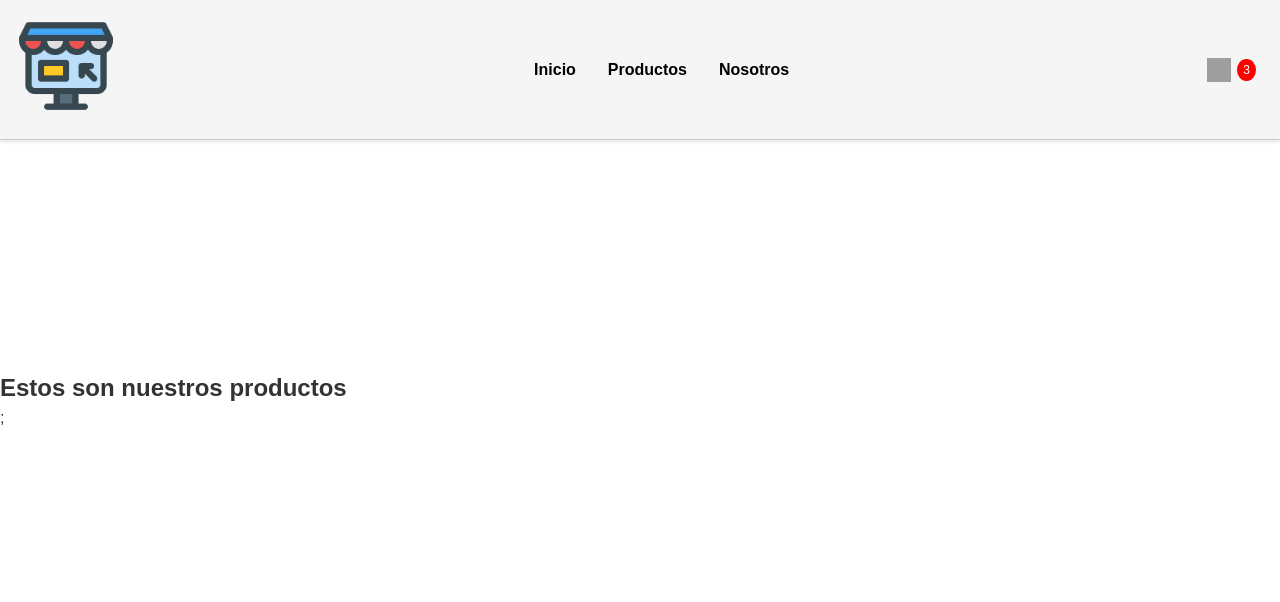
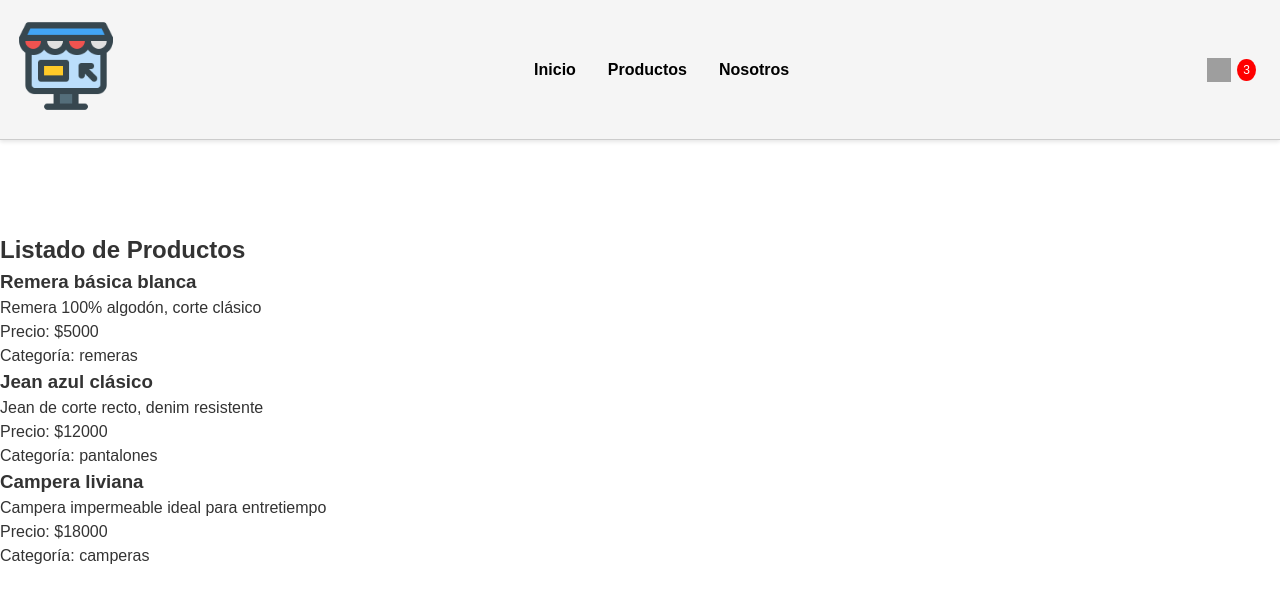
Before and after one commit to calmulieri/NavegaLasRutasMulieri, a React app: page /productos in a window 1280 px wide. Shown: the top 602 px of the page. Built offline with nearby package versions, Linux system fonts and the light colour scheme; grey boxes are pictures that could not be loaded; the HTML template or start-up script is replaced by a standard one.

Commit message:
Avance con lista de productos y categorias

```diff
--- a/package.json
+++ b/package.json
@@ -10,6 +10,7 @@
     "preview": "vite preview"
   },
   "dependencies": {
+    "axios": "^1.9.0",
     "react": "^19.0.0",
     "react-dom": "^19.0.0",
     "react-router-dom": "^7.6.1"
--- a/src/App.jsx
+++ b/src/App.jsx
@@ -4,7 +4,7 @@ import Inicio from "./components/Inicio.jsx";
 import Productos from "./components/Productos.jsx";
 import Nosotros from "./components/Nosotros.jsx";
 import Error404 from "./components/Error.jsx";
-import './App.css';                           // Estilos generales
+import "./App.css";                           // Estilos generales
 /*import ItemListContainer from "./components/ItemListContainer.jsx"; BORRAR AL FINAL*/
 function App() {
    return (
--- a/src/components/Productos.jsx
+++ b/src/components/Productos.jsx
@@ -1,9 +1,19 @@
-import React from 'react'
+import misproductos from "./productos/misproductos.js"
 
 const Productos = () => {
   return (
     <div>
-        <h2>Estos son nuestros productos</h2>;
+      <h2>Listado de Productos</h2>
+      <ul>
+        {misproductos.map((prod) => (
+          <li key={prod.id}>
+            <h3>{prod.nombre}</h3>
+            <p>{prod.descripcion}</p>
+            <p>Precio: ${prod.precio}</p>
+            <p>Categoría: {prod.categoria}</p>
+          </li>
+        ))}
+      </ul>
     </div>
   )
 }
--- /dev/null
+++ b/src/components/productos/misproductos.js
@@ -0,0 +1,25 @@
+const misproductos = [
+  {
+    id: 1,
+    nombre: "Remera básica blanca",
+    descripcion: "Remera 100% algodón, corte clásico",
+    precio: 5000,
+    categoria: "remeras",
+  },
+  {
+    id: 2,
+    nombre: "Jean azul clásico",
+    descripcion: "Jean de corte recto, denim resistente",
+    precio: 12000,
+    categoria: "pantalones",
+  },
+  {
+    id: 3,
+    nombre: "Campera liviana",
+    descripcion: "Campera impermeable ideal para entretiempo",
+    precio: 18000,
+    categoria: "camperas",
+  },
+];
+
+export default misproductos;
```
Also changed, not shown: 1 other file (tests, documents, lock files or other folders).
